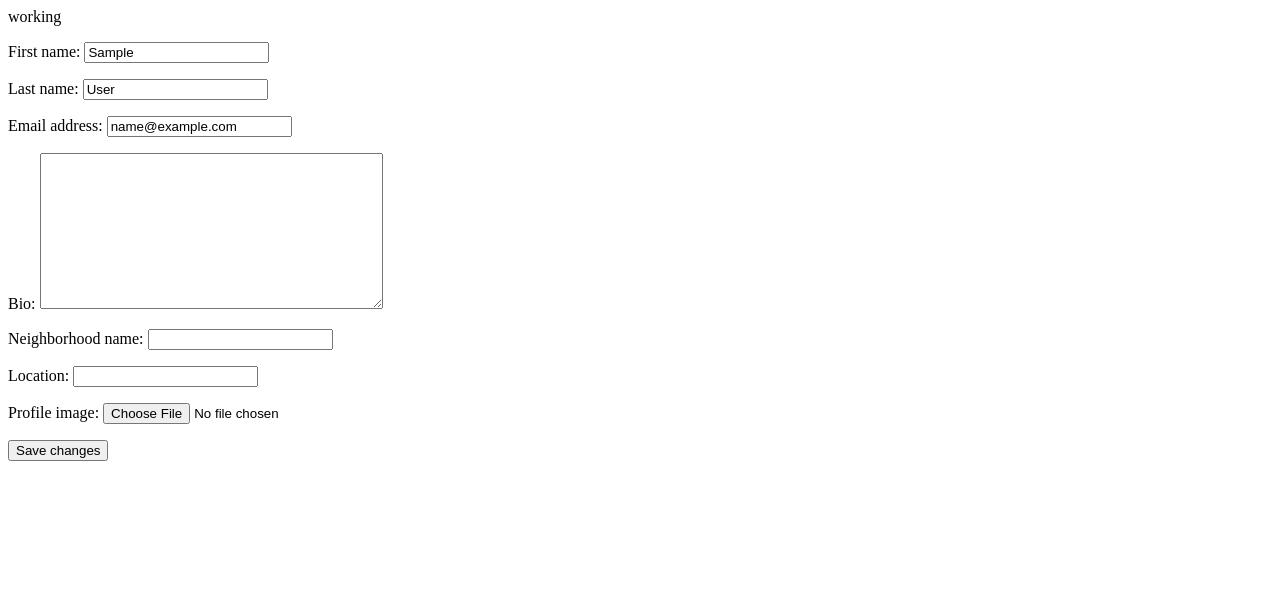
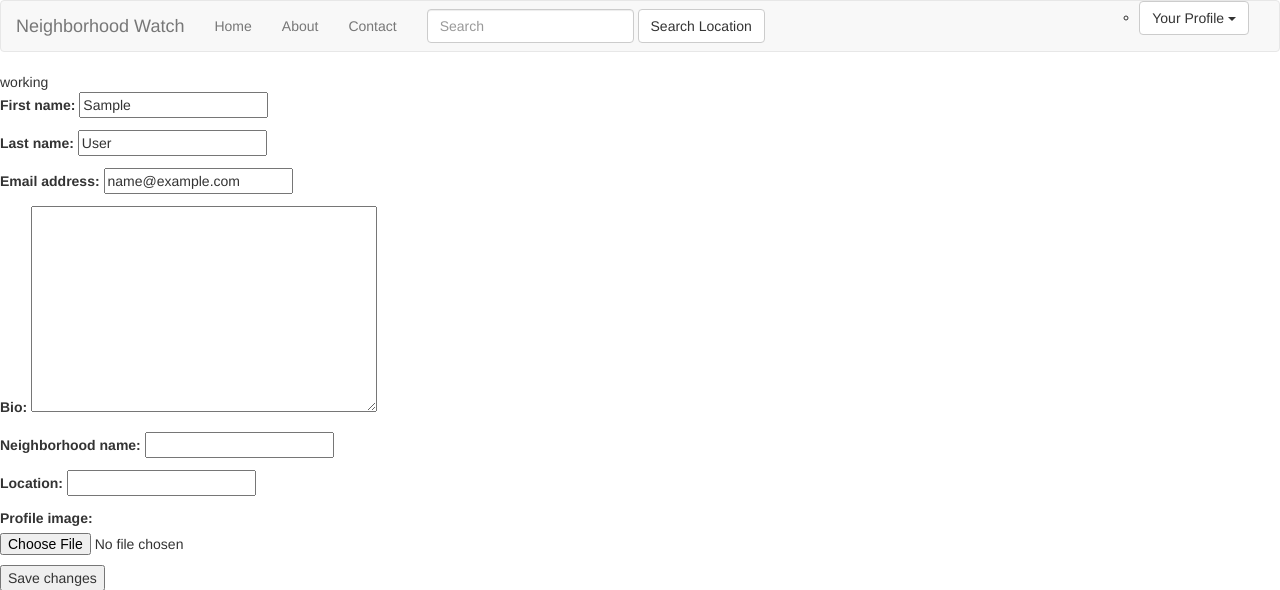
Before and after one commit to vincentmuya/neighborhood-watch, a Django app: a page that uses neighborhood/watch/urls.py in a window 1280 px wide. Shown: the top 590 px of the page. Run offline with Django 3.2, Linux system fonts and the light colour scheme; the visitor is signed in with stand-in values (Sample User, id 1); some libraries are stand-ins or nearby versions.

Commit message:
created edit profile function,url and template and all are working okay

```diff
--- a/neighborhood/watch/admin.py
+++ b/neighborhood/watch/admin.py
@@ -2,7 +2,5 @@ from django.contrib import admin
 from .models import Profile
 
 # Register your models here.
-class PostAdmin(admin.ModelAdmin):
-    filter_horizontal =()
 
 admin.site.register(Profile)
--- /dev/null
+++ b/neighborhood/watch/templates/edit_profile.html
@@ -0,0 +1,9 @@
+{%extends 'base.html'%} {% load bootstrap3 %} {% block content %} {{ block.super}}
+working
+<form method="post">
+  {% csrf_token %}
+  {{ user_form.as_p }}
+  {{ profile_form.as_p }}
+  <button type="submit">Save changes</button>
+</form>
+{%endblock%}
--- a/neighborhood/watch/templates/navbar.html
+++ b/neighborhood/watch/templates/navbar.html
@@ -8,44 +8,36 @@
         <span class="icon-bar"></span>
         <span class="icon-bar"></span>
       </button>
-      <a class="navbar-brand" href="#">Brand</a>
+      <a class="navbar-brand" href="#">Neighborhood Watch</a>
     </div>
 
     <!-- Collect the nav links, forms, and other content for toggling -->
     <div class="collapse navbar-collapse" id="bs-example-navbar-collapse-1">
       <ul class="nav navbar-nav">
-        <li class="active"><a href="#">Link <span class="sr-only">(current)</span></a></li>
-        <li><a href="#">Link</a></li>
-        <li class="dropdown">
-          <a href="#" class="dropdown-toggle" data-toggle="dropdown" role="button" aria-haspopup="true" aria-expanded="false">Dropdown <span class="caret"></span></a>
-          <ul class="dropdown-menu">
-            <li><a href="#">Action</a></li>
-            <li><a href="#">Another action</a></li>
-            <li><a href="#">Something else here</a></li>
-            <li role="separator" class="divider"></li>
-            <li><a href="#">Separated link</a></li>
-            <li role="separator" class="divider"></li>
-            <li><a href="#">One more separated link</a></li>
-          </ul>
-        </li>
+        <li><a href="#">Home</a></li>
+        <li><a href="#">About</a></li>
+        <li><a href="#">Contact</a></li>
       </ul>
       <form class="navbar-form navbar-left">
         <div class="form-group">
           <input type="text" class="form-control" placeholder="Search">
         </div>
-        <button type="submit" class="btn btn-default">Submit</button>
+        <button type="submit" class="btn btn-default">Search Location</button>
       </form>
       <ul class="nav navbar-nav navbar-right">
         <div class="col-sm-6 col-md-6">
             {% if user.is_authenticated %}
             <ul>
               <li class="dropdown">
-                <a href="#" class="dropdown-toggle btn btn-default" data-toggle="dropdown" role="button" aria-expanded="false">Account
+                <a href="#" class="dropdown-toggle btn btn-default" data-toggle="dropdown" role="button" aria-expanded="false">Your Profile
                           <span class="caret"></span>
                       </a>
                 <ul class="dropdown-menu" role="menu">
                   <li>
                     <a href="">Home</a>
+                  </li>
+                  <li>
+                    <a href="{%url 'profile' user.id%}">Profile</a>
                   </li>
                   <li>
                     <a href="{%url 'update-profile' user.id%}">Edit Profile</a>
@@ -65,16 +57,6 @@
             </li>
 
             {% endif %}
-        <li class="dropdown">
-          <a href="#" class="dropdown-toggle" data-toggle="dropdown" role="button" aria-haspopup="true" aria-expanded="false">Dropdown <span class="caret"></span></a>
-          <ul class="dropdown-menu">
-            <li><a href="#">Action</a></li>
-            <li><a href="#">Another action</a></li>
-            <li><a href="#">Something else here</a></li>
-            <li role="separator" class="divider"></li>
-            <li><a href="#">Separated link</a></li>
-          </ul>
-        </li>
       </ul>
     </div><!-- /.navbar-collapse -->
   </div><!-- /.container-fluid -->
--- a/neighborhood/watch/templates/profile.html
+++ b/neighborhood/watch/templates/profile.html
@@ -1,7 +1,4 @@
+{%extends 'base.html'%} {% load bootstrap3 %} {% block content %} {{ block.super}}
 working
-<form method="post">
-  {% csrf_token %}
-  {{ user_form.as_p }}
-  {{ profile_form.as_p }}
-  <button type="submit">Save changes</button>
-</form>
+
+{%endblock%}
--- a/neighborhood/watch/urls.py
+++ b/neighborhood/watch/urls.py
@@ -6,7 +6,7 @@ from . import views
 urlpatterns=[
     url(r'^$',views.index,name ='index'),
     url(r'^edit/profile/(\d+)$', views.update_profile, name='update-profile'),
-    url(r'^profile/(\d+)$', views.update_profile, name ='profile'),
+    url(r'^profile/(\d+)$', views.profile, name ='profile'),
     ]
 
 if settings.DEBUG:
--- a/neighborhood/watch/views.py
+++ b/neighborhood/watch/views.py
@@ -9,6 +9,9 @@ from .models import Profile
 # Create your views here.
 def index(request):
     return render(request, "index.html")
+
+def profile(request, user_id):
+    return render(request, "profile.html")
 
 @login_required
 @transaction.atomic
@@ -23,7 +26,7 @@ def update_profile(request, user_id):
     else:
         user_form = UserForm(instance=request.user)
         profile_form = ProfileForm(instance=request.user.profile)
-    return render(request, 'profile.html', {
+    return render(request, 'edit_profile.html', {
         'user_form': user_form,
         'profile_form': profile_form
     })
```
